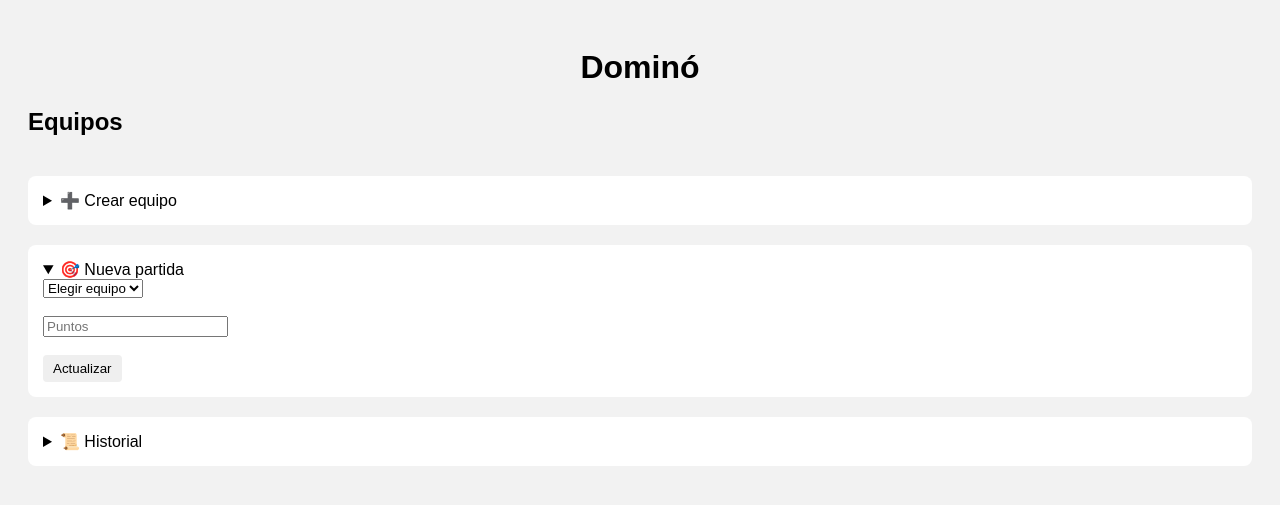
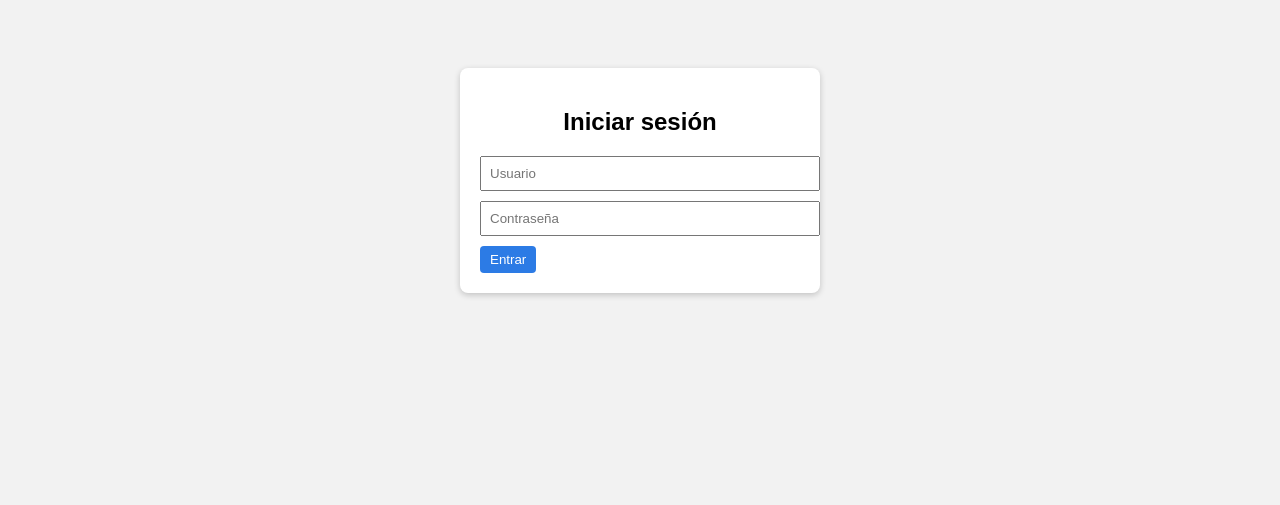
Before and after one commit to abrahamramost01-netizen/dmie, a Flask app: page / in a window 1280 px wide. Shown: the top 505 px of the page. Run offline with Flask 3, Linux system fonts and the light colour scheme; the visitor is signed in with stand-in values (Sample User, id 1); data that the repository does not hold is empty; some libraries are stand-ins or nearby versions.

Commit message:
Update index.html

```diff
--- a/templates/index.html
+++ b/templates/index.html
@@ -9,13 +9,31 @@ body {
     background: #f2f2f2;
     padding: 20px;
 }
-h1 { text-align: center; }
+h1, h2 {
+    text-align: center;
+}
+
+/* LOGIN */
+.login-box {
+    max-width: 320px;
+    margin: 40px auto;
+    background: white;
+    padding: 20px;
+    border-radius: 8px;
+    box-shadow: 0 2px 6px rgba(0,0,0,.2);
+}
+.login-box input {
+    width: 100%;
+    padding: 8px;
+    margin-bottom: 10px;
+}
 
 /* EQUIPOS */
 .teams {
     display: grid;
     grid-template-columns: repeat(auto-fit, minmax(220px, 1fr));
     gap: 15px;
+    margin-bottom: 30px;
 }
 .team-card {
     background: white;
@@ -24,10 +42,14 @@ h1 { text-align: center; }
     text-align: center;
     box-shadow: 0 2px 6px rgba(0,0,0,.15);
 }
-.team-name { font-size: 20px; font-weight: bold; }
+.team-name {
+    font-size: 20px;
+    font-weight: bold;
+}
 .team-points {
     font-size: 42px;
     color: #2c7be5;
+    margin: 10px 0;
 }
 .team-wins {
     font-size: 14px;
@@ -35,49 +57,84 @@ h1 { text-align: center; }
 }
 
 /* BOTONES */
+.team-actions form {
+    margin-top: 6px;
+}
 button {
     padding: 6px 10px;
     border: none;
     border-radius: 4px;
     cursor: pointer;
 }
-.edit { background: #ffc107; }
-.delete { background: #dc3545; color: white; }
+.edit {
+    background: #ffc107;
+}
+.delete {
+    background: #dc3545;
+    color: white;
+}
+.primary {
+    background: #2c7be5;
+    color: white;
+}
 
+/* SECCIONES */
 details {
     background: white;
     padding: 15px;
     border-radius: 8px;
-    margin-top: 20px;
+    margin-bottom: 20px;
 }
 </style>
 </head>
-
 <body>
 
+{% if not user %}
+<!-- ================= LOGIN ================= -->
+<div class="login-box">
+    <h2>Iniciar sesión</h2>
+    <form method="post" action="/login">
+        <input name="username" placeholder="Usuario" required>
+        <input type="password" name="password" placeholder="Contraseña" required>
+        <button class="primary">Entrar</button>
+    </form>
+</div>
+
+{% else %}
+
 <h1>Dominó</h1>
+
+<p style="text-align:center;">
+    Sesión iniciada como <b>{{ user }}</b>
+    |
+    <a href="/logout">Cerrar sesión</a>
+</p>
 
 <!-- ================= EQUIPOS ================= -->
 <h2>Equipos</h2>
 <div class="teams">
 {% for t in teams %}
     <div class="team-card">
-    <div class="team-name">{{ t[1] }}</div>
-    <div class="team-points">{{ t[2] }}</div>
-    <div class="team-wins">🏆 Partidas ganadas: {{ t[3] }}</div>
+        <div class="team-name">{{ t.name }}</div>
+        <div class="team-points">{{ t.points }}</div>
+        <div class="team-wins">🏆 Partidas ganadas: {{ t.wins }}</div>
 
+        <div class="team-actions">
+            <!-- EDITAR PUNTOS -->
             <form method="post" action="/edit_team_points"
-          onsubmit="return confirm('¿Cambiar puntos del equipo?');">
-        <input type="hidden" name="team_id" value="{{ t[0] }}">
+                  onsubmit="return confirm('¿Cambiar los puntos de este equipo?');">
+                <input type="hidden" name="team_id" value="{{ t.id }}">
                 <input type="number" name="points" placeholder="Nuevo puntaje" required>
                 <button class="edit">Editar</button>
             </form>
 
+            <!-- ELIMINAR EQUIPO -->
             <form method="post" action="/delete_team"
-          onsubmit="return confirm('¿Eliminar equipo y su historial?');">
-        <input type="hidden" name="team_id" value="{{ t[0] }}">
+                  onsubmit="return confirm('¿Eliminar este equipo y todo su historial?');">
+                <input type="hidden" name="team_id" value="{{ t.id }}">
                 <button class="delete">Eliminar</button>
             </form>
+        </div>
     </div>
 {% endfor %}
 </div>
@@ -87,33 +144,39 @@ details {
 <summary>➕ Crear equipo</summary>
 <form method="post" action="/add_team">
     <input name="name" placeholder="Nombre del equipo" required>
-    <button>Crear</button>
+    <button class="primary">Crear</button>
 </form>
 </details>
 
 <!-- ================= PARTIDA ================= -->
 <details open>
-<summary>🎯 Nueva partida</summary>
+<summary>🎯 Partida</summary>
 <form method="post" action="/add_match">
     <select name="team_id" required>
         <option value="">Elegir equipo</option>
         {% for t in teams %}
-        <option value="{{ t[0] }}">{{ t[1] }}</option>
+            <option value="{{ t.id }}">{{ t.name }}</option>
         {% endfor %}
-    </select><br><br>
-
-    <input type="number" name="points" placeholder="Puntos" required><br><br>
-    <button>Actualizar</button>
+    </select>
+    <br><br>
+    <input type="number" name="points" placeholder="Puntos" required>
+    <br><br>
+    <button class="primary">Actualizar</button>
 </form>
+<p style="font-size:13px;color:#555;">
+    ℹ️ Al llegar a 200 puntos se suma una partida ganada y el contador vuelve a 0.
+</p>
 </details>
 
 <!-- ================= HISTORIAL ================= -->
 <details>
 <summary>📜 Historial</summary>
 {% for m in matches %}
-<p>Equipo {{ m[1] }} +{{ m[2] }} puntos</p>
+    <p>Equipo {{ m.team_name }} +{{ m.points }} puntos</p>
 {% endfor %}
 </details>
 
+{% endif %}
+
 </body>
 </html>
```
Lines whose indentation alone changed are shown as unchanged.
